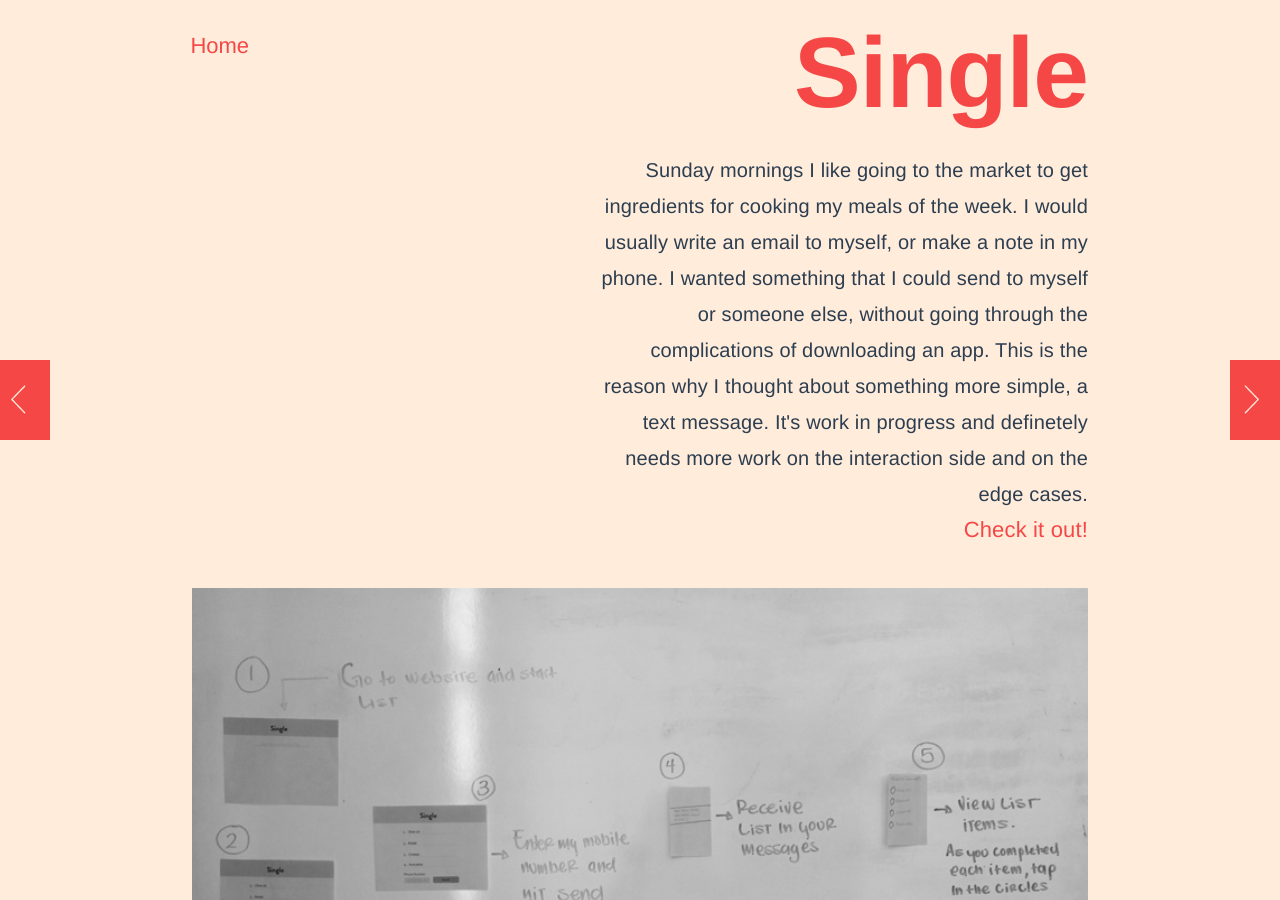
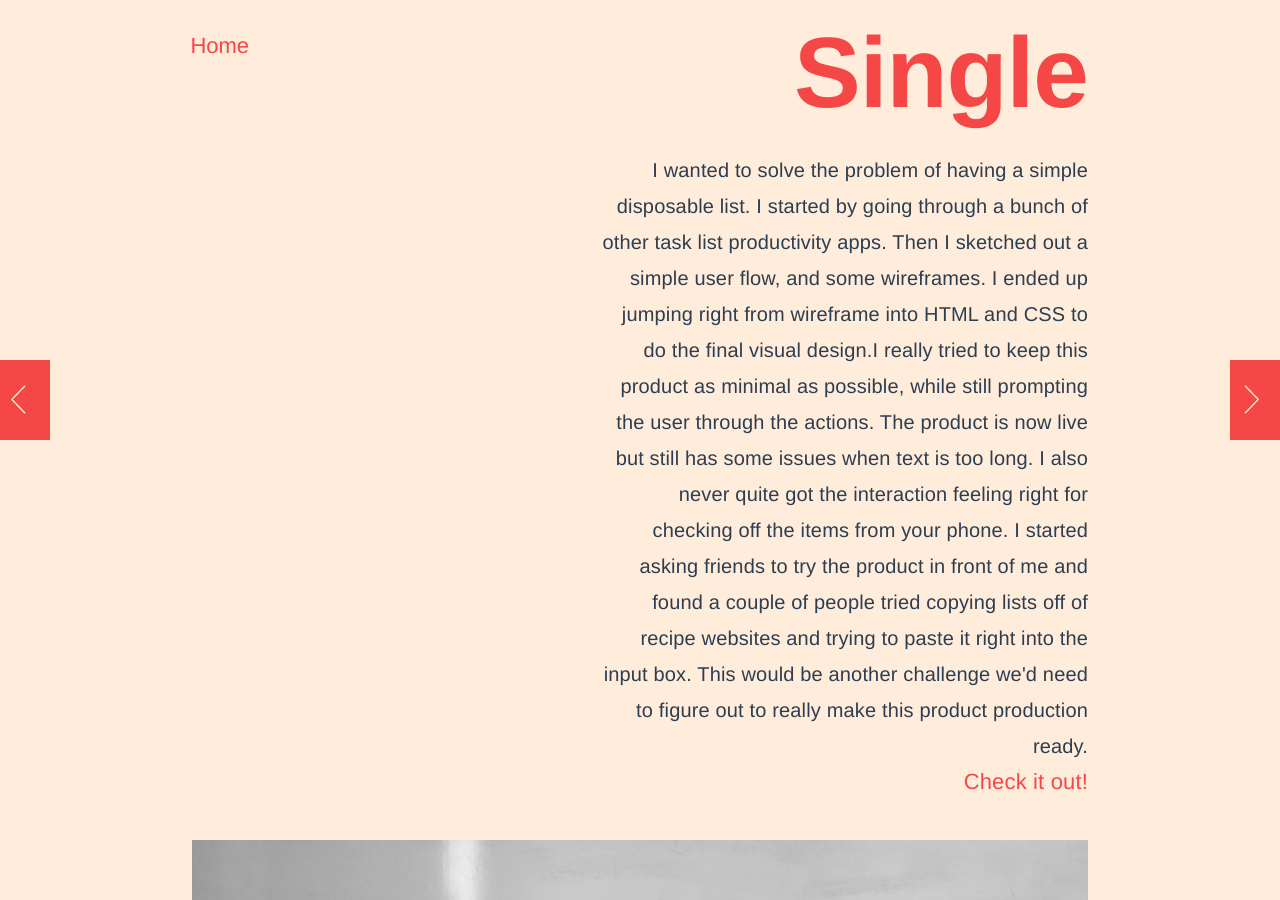
Before and after one commit to vnikajimenez/vnikajimenez.github.com, a Jekyll site: the page built from single.html, in a window 1280 px wide and 900 px high. Built offline with Jekyll 4.4.1, drawn with Linux system fonts in a browser that asks for light colours; nearby versions of some CDN libraries.

Commit message:
Copywriting

```diff
--- a/aftercloud.html
+++ b/aftercloud.html
@@ -1,7 +1,11 @@
 ---
 layout: page
 title: Aftercloud
-text: Aftercloud is a start up helps you shut down and save social media profiles when a family member or friend passes away. The main vision is to keep stories alive. The first thing I did was work on their logo. I polished their previous cloud logo with one with more round edges and a warm but simple typeface, Avenir. I also created simple sign up process experience. For the dashboard I focused on content first design where pictures and posts are the focus. The plan was to have an algorithm that chose pictures based on likes to be larger and towards the top of the page. I also wanted to give the option of being able to write memories or thoughts related to the departed.<br><a class="link-hover" href="http://www.aftercloud.co/">Aftercloud's page</a>
+text: Aftercloud is an application that allows you to pull memories from social media profiles of a deceased relative or loved one, and then walks you through the process of shutting them down. I took an existing logo they had and softened it, switching the typeface to Avenir, which I find warm and simple.
+
+I then worked with the CEO on the signup process. We sketched out some possible flows and eventually came to a three step process. I took it from wireframes to the fleshed out visual design you see below.
+
+Finally, I created the main profile view for the deceased. I went for a content focused design. The posts and images take priority while the minimal amount of controls are subtle.<br><a class="link-hover" href="http://www.aftercloud.co/">Aftercloud's page</a>
 ---
 <div class="portfolio-image">
 	<img src="images/aftercloud-logo.jpg" alt="photo"/>
--- a/pipeline.html
+++ b/pipeline.html
@@ -1,7 +1,7 @@
 ---
 layout: page
 title: Pipeline
-text: Pipeline was created during a hack week at Urban Airship. We had just released a couple of new features in our Automation product and wanted to track what our users do when in automation in an easily readable form. Understanding this we can see how these new features are being used and can improve them.<br>
+text: This was my first time I got to work with data visualization. The product manager and I grabbed a whiteboard and decided what data we would pull from our Automation product, and what the overall information architecture would look like. Together we got to some wireframes and then I took over and did the visual design.<br>
 ---
 <div class="portfolio-image">
 	<img src="images/pipeline-wireframes.png" alt="photo"/>
--- a/single.html
+++ b/single.html
@@ -1,7 +1,7 @@
 ---
 layout: page
 title: Single
-text: Sunday mornings I like going to the market to get ingredients for cooking my meals of the week. I would usually write an email to myself, or make a note in my phone. I wanted something that I could send to myself or someone else, without going through the complications of downloading an app. This is the reason why I thought about something more simple, a text message. It's work in progress and definetely needs more work on the interaction side and on the edge cases.<br><a href="http://singlelist.herokuapp.com/">Check it out!</a>
+text: I wanted to solve the problem of having a simple disposable list. I started by going through a bunch of other task list productivity apps. Then I sketched out a simple user flow, and some wireframes. I ended up jumping right from wireframe into HTML and CSS to do the final visual design.I really tried to keep this product as minimal as possible, while still prompting the user through the actions. The product is now live but still has some issues when text is too long. I also never quite got the interaction feeling right for checking off the items from your phone. I started asking friends to try the product in front of me and found a couple of people tried copying lists off of recipe websites and trying to paste it right into the input box. This would be another challenge we'd need to figure out to really make this product production ready.<br><a href="http://singlelist.herokuapp.com/">Check it out!</a>
 ---
 <div class="portfolio-image">
 		<img src="images/flow-single.png" alt="photo"/>
@@ -13,3 +13,4 @@ text: Sunday mornings I like going to the market to get ingredients for cooking
 <div class="portfolio-image">
 	<img src="images/single-mobile.png" alt="photo"/>
 </div><!--image-->
+S
```
Also changed, not shown: 5 other files.
